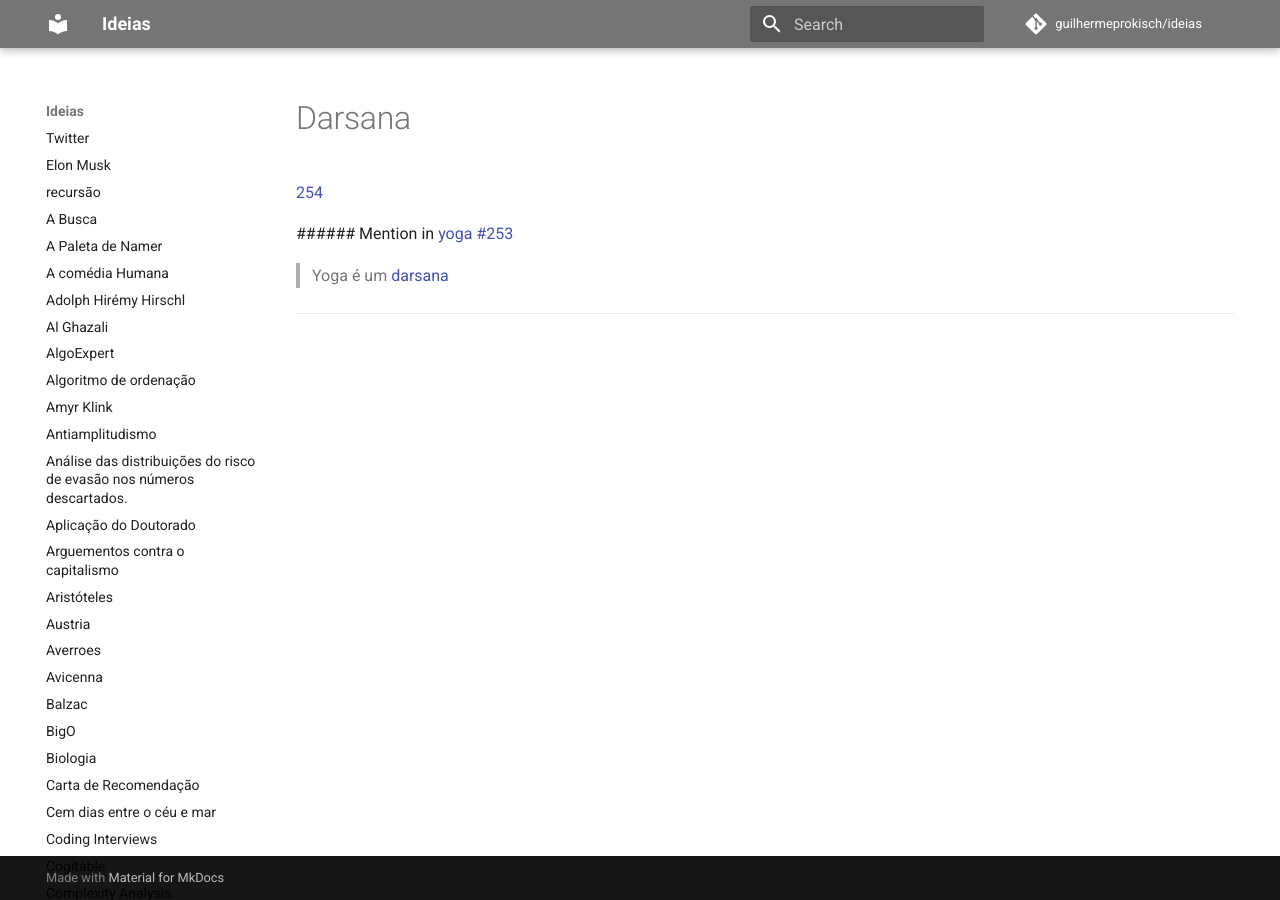
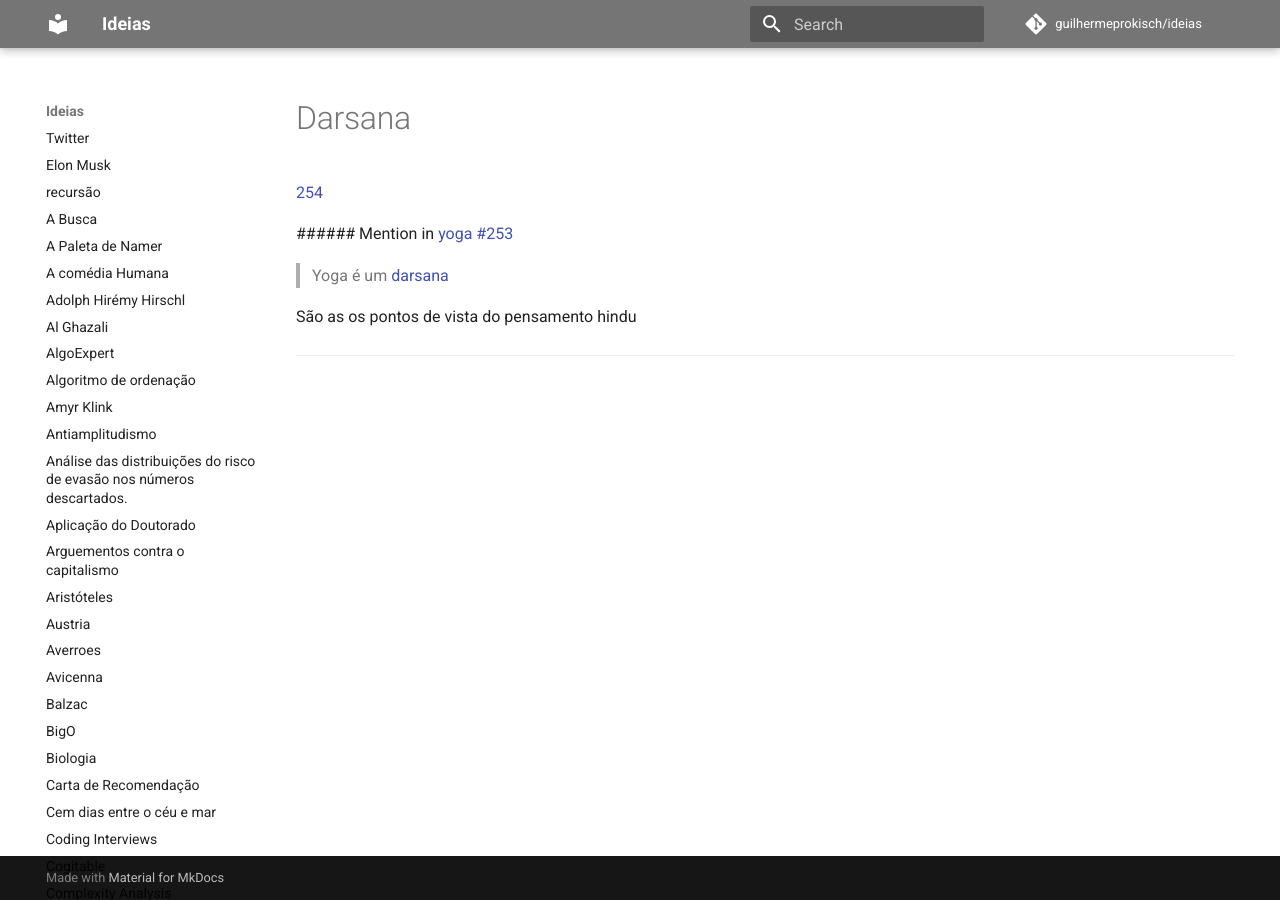
Before and after one commit to guilhermeprokisch/guilherme, an MkDocs documentation site: the page built from docs/darsana.md, in a window 1280 px wide. Built offline with MkDocs 1.6.1 and Material for MkDocs 9.7.7, drawn with Linux system fonts in a browser that asks for light colours; comment, search, counter and statistics services are not loaded.

```diff
--- a/docs/darsana.md
+++ b/docs/darsana.md
@@ -7,4 +7,7 @@
  ######  Mention in [yoga #253](yoga-#253)
  > Yoga é um [darsana](darsana)
 
+
+São as os pontos de vista do pensamento hindu
+
 -------------------------------------------------------------------------------
```
